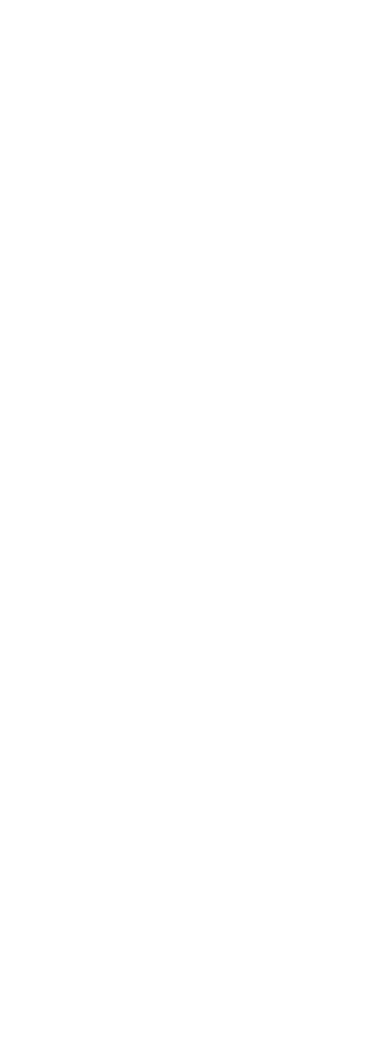
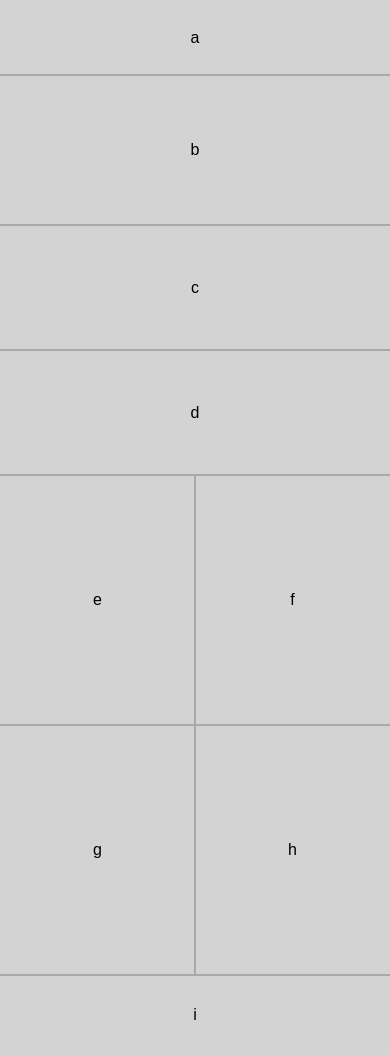
Before and after one commit to Concross/ui-challenge-01, a plain HTML site: page index.html in a window 390 px wide. Before the commit the page ends 844 px from the top, so only its background shows below. Drawn offline with Linux system fonts and the light colour scheme; files that its build step writes are made by us from their sources.

Commit message:
mobile first design comp met

```diff
--- a/index.html
+++ b/index.html
@@ -6,38 +6,42 @@
   <meta name="viewport" content="width=device-width, initial-scale=1.0">
   <meta http-equiv="X-UA-Compatible" content="ie=edge">
   <title>UI Challenge</title>
-  <link rel="stylesheet" href="normalize.css">
-  <link rel="stylesheet" href="base.css">
-  <link rel="stylesheet" href="layout.css">
-  <link rel="stylesheet" href="modules.css">
-  <link rel="stylesheet" href="states.css">
+  <link rel="stylesheet" href="./styles/normalize.css">
+  <link rel="stylesheet" href="./styles/base.css">
+  <link rel="stylesheet" href="./styles/layout.css">
+  <link rel="stylesheet" href="./styles/modules.css">
+  <link rel="stylesheet" href="./styles/states.css">
 </head>
 
 <body>
   <header>
-
+    <div>a</div>
   </header>
   <main>
 
-    <div id="b-container">
+    <div id="sidebar-container">
       <aside>
-
+        b
       </aside>
     </div>
     <div id="cd-container">
       <section>
-
+        <div>c</div>
+        <div>d</div>
       </section>
     </div>
     <div id="gallery-container">
       <section>
-
+        <div>e</div>
+        <div>f</div>
+        <div>g</div>
+        <div>h</div>
       </section>
     </div>
 
   </main>
   <footer>
-
+    <div>i</div>
   </footer>
 </body>
 
--- a/styles/base.css
+++ b/styles/base.css
@@ -0,0 +1,11 @@
+* {
+  outline: 1px solid darkgray;
+}
+
+body {
+  text-align: center;
+}
+
+main {
+  background-color: lightgray;
+}
--- a/styles/layout.css
+++ b/styles/layout.css
@@ -0,0 +1,19 @@
+body {
+  max-width: 100%;
+  margin: auto;
+}
+
+main {
+  max-width: 100%;
+  margin: auto;
+}
+
+header {
+  height: 75px;
+  line-height: 75px;
+}
+
+footer {
+  height: 80px;
+  line-height: 80px;
+}
--- a/styles/modules.css
+++ b/styles/modules.css
@@ -0,0 +1,28 @@
+header, footer {
+  background-color: lightgray;
+}
+
+#sidebar-container {
+  height: 150px;
+  line-height: 150px;
+}
+
+#cd-container {
+  height: 250px;
+}
+
+#cd-container div {
+  height: 125px;
+  line-height: 125px;
+}
+
+#gallery-container {
+  height: 500px;
+  line-height: 250px;
+}
+
+#gallery-container div{
+  height: 250px;
+  width: 50%;
+  float: left;
+}
```
